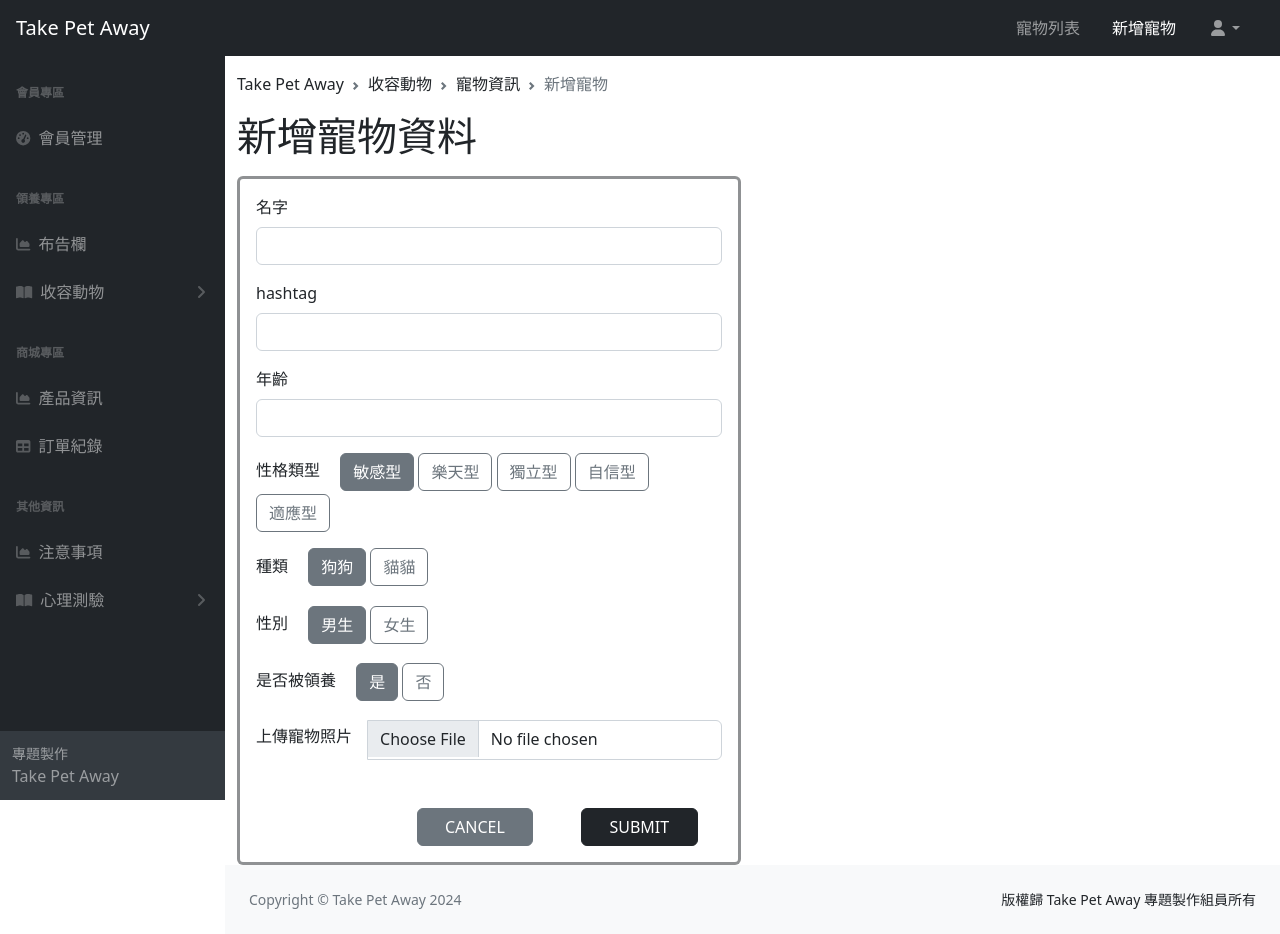
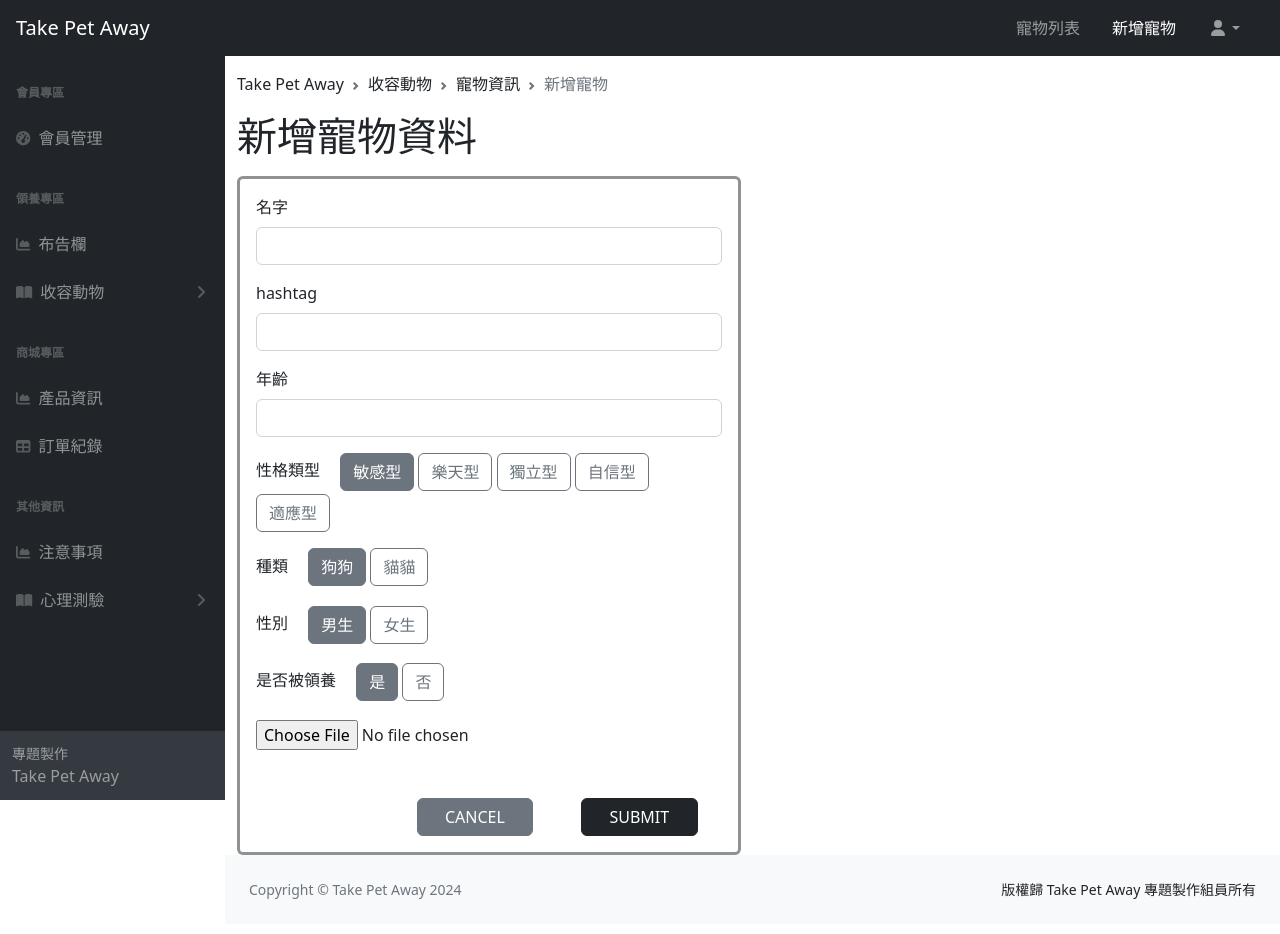
Before and after one commit to yingweng1120112/Backstage-take_pet_away, a PHP site: page /pet_add.php in a window 1280 px wide. After the commit the page ends 899 px from the top, so only its background shows below. Run offline with PHP 8.4, Linux system fonts and the light colour scheme; some libraries are stand-ins or nearby versions.

Commit message:
新增 上傳圖片

```diff
--- a/pet_add.php
+++ b/pet_add.php
@@ -54,7 +54,7 @@ $pageName = "pet_add";
               </div> -->
               <div class="mb-3">
                 <label for="personality_type" class="form-label me-3 lh-lg">性格類型</label>
-                <input type="radio" class="btn-check" name="personality_type" id="personality_type1" value="1" autocomplete="off" checked>
+                <input type="radio" class="btn-check" name="personality_type" id="personality_type1" value="敏感型" autocomplete="off" checked>
                 <label class="btn btn-outline-secondary" for="personality_type1">敏感型</label>
                 <input type="radio" class="btn-check" name="personality_type" id="personality_type2" value="樂天型" autocomplete="off">
                 <label class="btn btn-outline-secondary" for="personality_type2">樂天型</label>
@@ -64,7 +64,6 @@ $pageName = "pet_add";
                 <label class="btn btn-outline-secondary" for="personality_type4">自信型</label>
                 <input type="radio" class="btn-check" name="personality_type" id="personality_type5" value="適應型" autocomplete="off">
                 <label class="btn btn-outline-secondary" for="personality_type5">適應型</label>
-                <div class="form-text"></div>
               </div>
               <!-- <div class="mb-3">
                 <label for="type" class="form-label">種類</label>
@@ -78,27 +77,24 @@ $pageName = "pet_add";
               </div> -->
               <div class="mb-3">
                 <label for="type" class="form-label me-3 lh-lg">種類</label>
-                <input type="radio" class="btn-check" name="type" id="type-dog" value="1" autocomplete="off" checked>
+                <input type="radio" class="btn-check" name="type" id="type-dog" value="狗" autocomplete="off" checked>
                 <label class="btn btn-outline-secondary" for="type-dog">狗狗</label>
                 <input type="radio" class="btn-check" name="type" id="type-cat" value="貓" autocomplete="off">
                 <label class="btn btn-outline-secondary" for="type-cat">貓貓</label>
-                <div class="form-text"></div>
               </div>
               <div class="mb-3">
                 <label for="sex" class="form-label me-3 lh-lg">性別</label>
-                <input type="radio" class="btn-check" name="sex" id="sex-boy" value="1" autocomplete="off" checked>
+                <input type="radio" class="btn-check" name="sex" id="sex-boy" value="公" autocomplete="off" checked>
                 <label class="btn btn-outline-secondary" for="sex-boy">男生</label>
                 <input type="radio" class="btn-check" name="sex" id="sex-girl" value="母" autocomplete="off">
                 <label class="btn btn-outline-secondary" for="sex-girl">女生</label>
-                <div class="form-text"></div>
               </div>
               <div class="mb-3">
                 <label for="adopted" class="form-label me-3 lh-lg">是否被領養</label>
-                <input type="radio" class="btn-check" name="adopted" id="adopted-True" value="1" autocomplete="off" checked>
+                <input type="radio" class="btn-check" name="adopted" id="adopted-True" value="是" autocomplete="off" checked>
                 <label class="btn btn-outline-secondary" for="adopted-True">是</label>
                 <input type="radio" class="btn-check" name="adopted" id="adopted-False" value="否" autocomplete="off">
                 <label class="btn btn-outline-secondary" for="adopted-False">否</label>
-                <div class="form-text"></div>
               </div>
               <!-- <label for="adopted" class="form-label me-3">是否被領養</label>
               <div class="btn-group" role="group" aria-label="Basic radio toggle button group">
@@ -107,10 +103,13 @@ $pageName = "pet_add";
                 <input type="radio" class="btn-check" name="adopted" id="adoptedFalse" autocomplete="off">
                 <label class="btn btn-outline-secondary" for="adoptedFalse">否</label>
               </div> -->
-              <div class="input-group mb-3">
+              <!-- <div class="input-group mb-3">
                 <label for="file" class="form-label me-3 lh-lg">上傳寵物照片</label>
-                <!-- <label class="input-group-text" for="inputGroupFile01"></label> -->
-                <input type="file" class="form-control" id="inputGroupFile01">
+                <input type="file" class="form-control" id="photos" name="photos[]" accept="image/*" onchange="uploadFile()">
+              </div> -->
+              <div class="mb-3">
+                <input type="file" id="previewImage" name="avatar" accept="image/jpeg,image/png">
+                <img id="show_image" src="">
               </div>
               <!-- <div class="input-group mb-3">
                 <input type="file" class="form-control" id="inputGroupFile02">
@@ -127,7 +126,7 @@ $pageName = "pet_add";
     </div>
   </div>
 </div>
-
+<!-- FIXME: 上傳照片排版 -->
 <!-- Modal -->
 <div class="modal fade" id="successModal" tabindex="-1" aria-labelledby="exampleModalLabel" aria-hidden="true">
   <div class="modal-dialog">
@@ -187,7 +186,6 @@ $pageName = "pet_add";
     let isPass = true; // 有沒有通過檢查，預設為T
 
     // TODO: 檢查資料格式
-
     // 姓名 長度2以上
     if (nameField.value.length < 2) {
       isPass = false;
@@ -244,10 +242,32 @@ $pageName = "pet_add";
           failureInfo.innerHTML = `<i class="fa-regular fa-circle-xmark me-2"></i>"資料新增失敗"` + ex;
           failureModal.show();
         })
+    }
+  }
 
+  // TODO: 照片上傳
+  var imageProc = function(input) {
+    if (input.files && input.files[0]) {
+      // 建立一個 FileReader 物件
+      var reader = new FileReader();
+      // 當檔案讀取完後，所要進行的動作
+      reader.onload = function(e) {
+        // 顯示圖片
+        $("#show_image")
+          .attr("src", e.target.result)
+          .css("height", "100px")
+          .css("width", "auto");
+      };
+      reader.readAsDataURL(input.files[0]);
     }
+  };
 
-  }
+  $(document).ready(function() {
+    // 綁定事件
+    $("#previewImage").change(function() {
+      imageProc(this);
+    });
+  });
 
   const successModal = new bootstrap.Modal('#successModal');
   const failureModal = new bootstrap.Modal('#failureModal');
```
